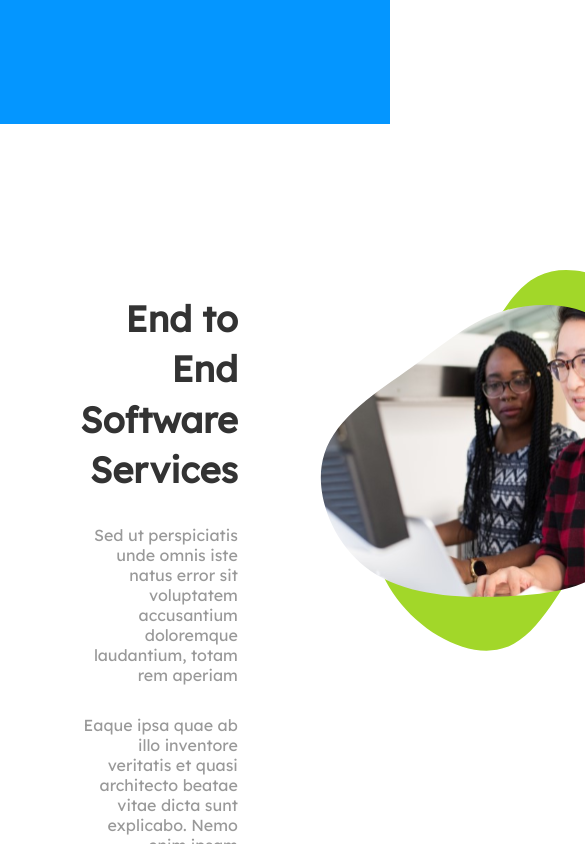
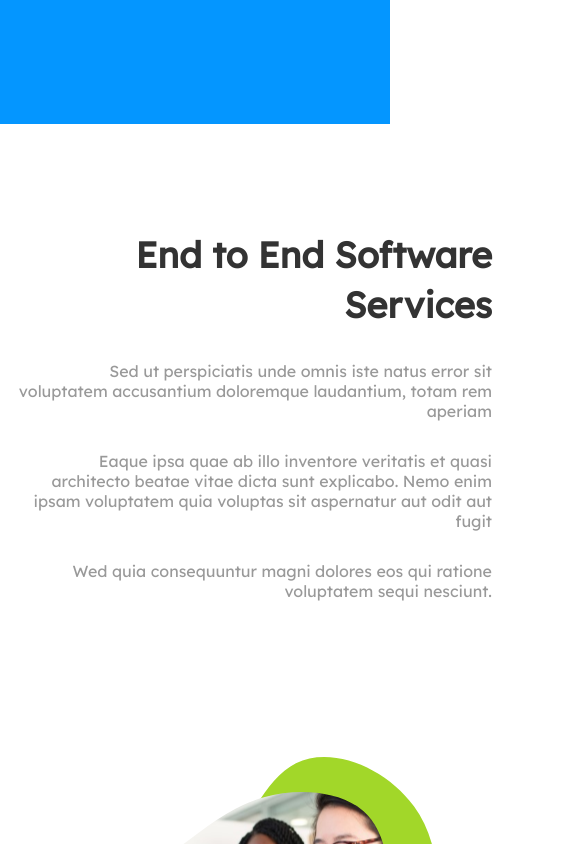
Before and after one commit to michaeldera/devshopzw, a React (Create React App) app: page / in a window 390 px wide. Shown: the part 720-1564 px from the top of the page, 585 px wide, since content can reach past the window. Built offline with nearby package versions, Linux system fonts and the light colour scheme.

Commit message:
modified blob

```diff
--- a/src/pages/home/sections/services-section/services-section.css
+++ b/src/pages/home/sections/services-section/services-section.css
@@ -49,3 +49,20 @@
   height: 100%;
   margin:auto;
 }
+
+@media only screen and (max-width: 800px) {
+  .services-wrapper {
+    grid-template-columns: 1fr;
+    padding: 1rem;
+  }
+
+  .services-card {
+    grid-template-columns: 1fr 1fr;
+  }
+}
+
+@media only screen and (max-width: 480px) {
+  .services-card {
+    grid-template-columns: 1fr;
+  }
+}
```
